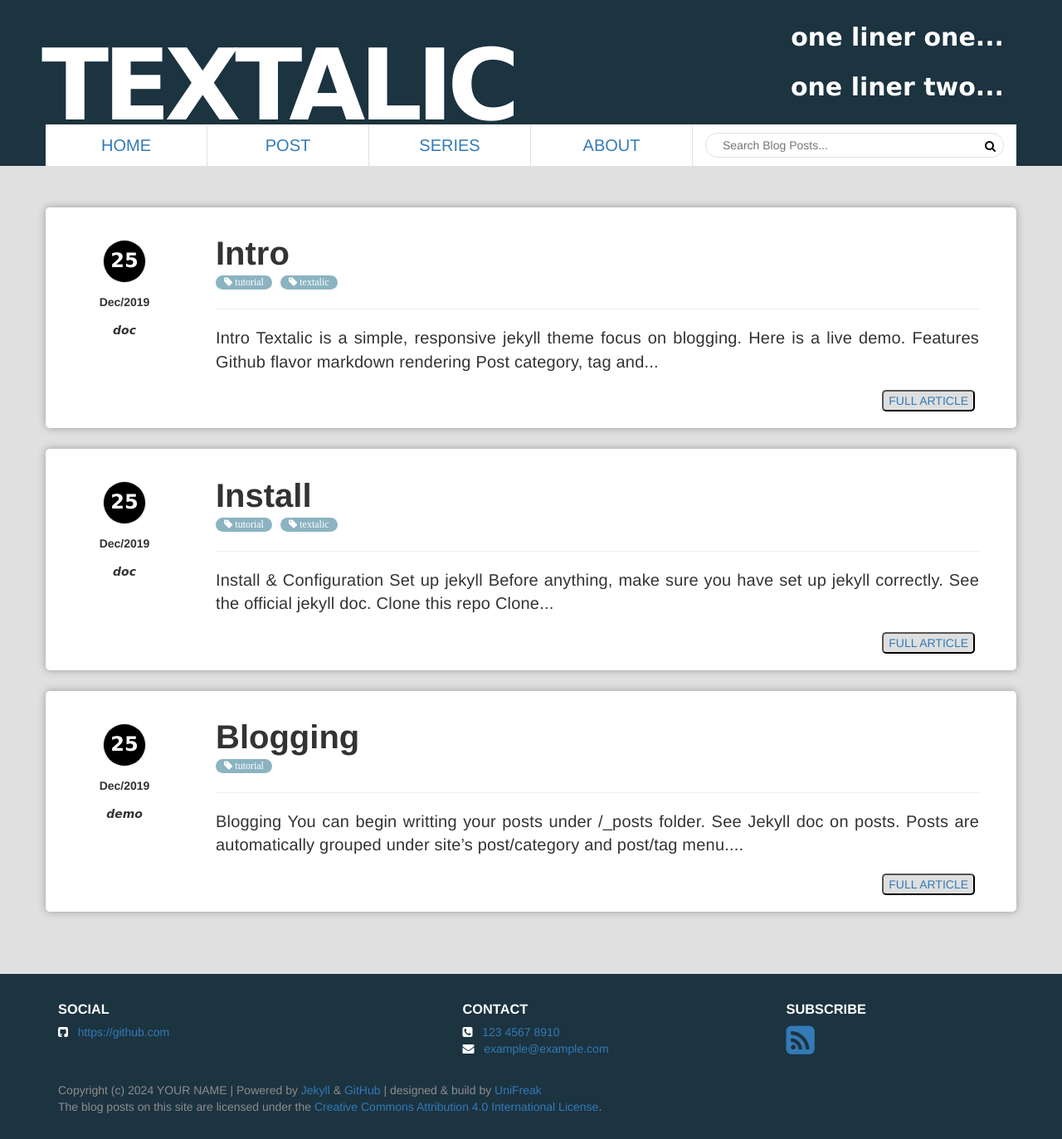
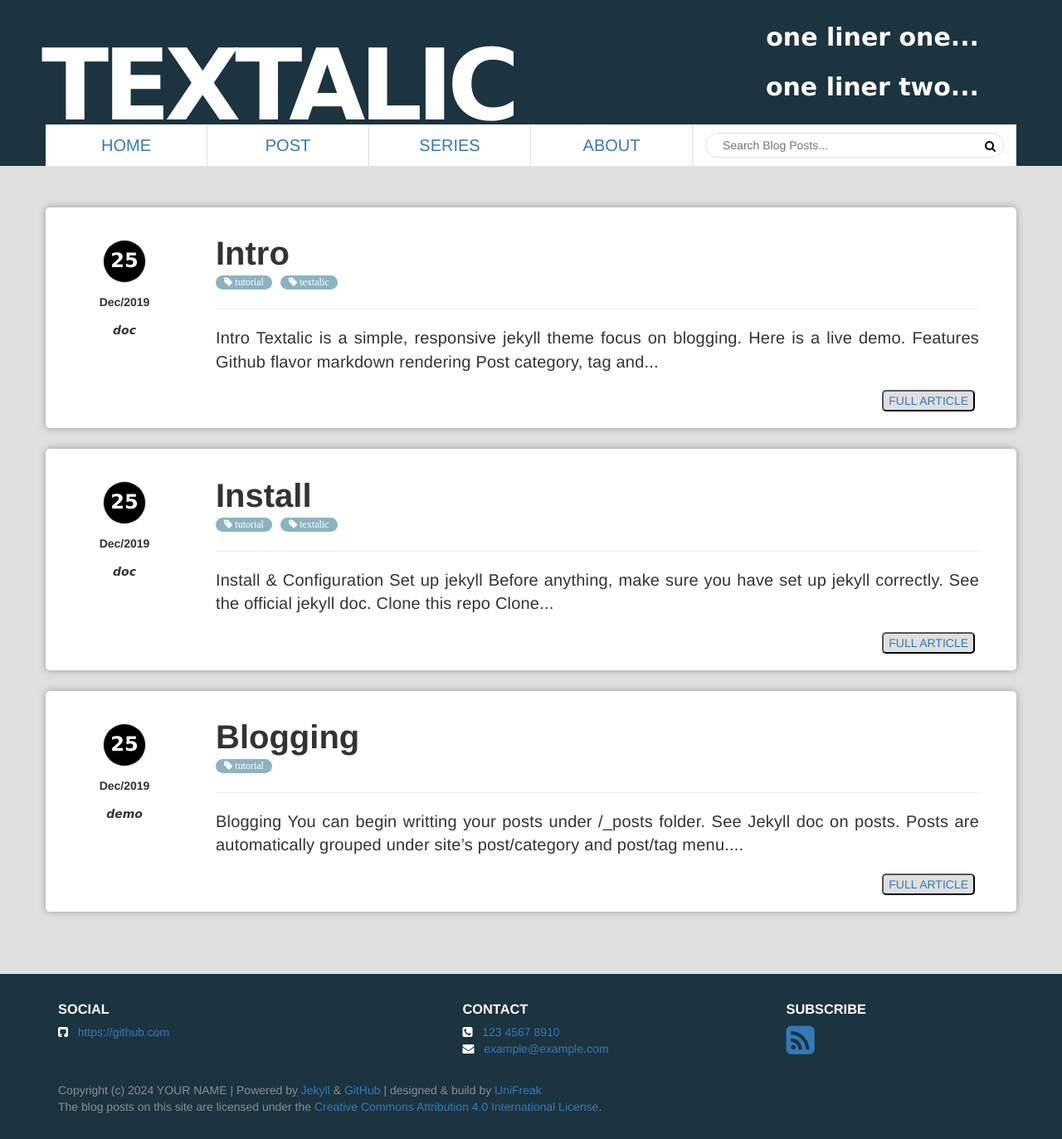
Before and after one commit to unifreak/jekyll-theme-textalic, a Jekyll site: the page built from index.html, in a window 1280 px wide. Shown: the whole page at 83% size. Built offline with Jekyll 4.4.1, drawn with Linux system fonts in a browser that asks for light colours; the list of posts is cut into pages by our own code.

Commit message:
fix logo style

```diff
--- a/_sass/layout/_header.scss
+++ b/_sass/layout/_header.scss
@@ -17,9 +17,8 @@
 
     p {
         font: normal bold 3rem/3rem "verdana",sans-serif;
-        // margin-top: 3.5rem;
-        // margin-right: -1.8rem;
         text-align: right;
+        margin: 3rem;
     }
 
     li > a {
```
